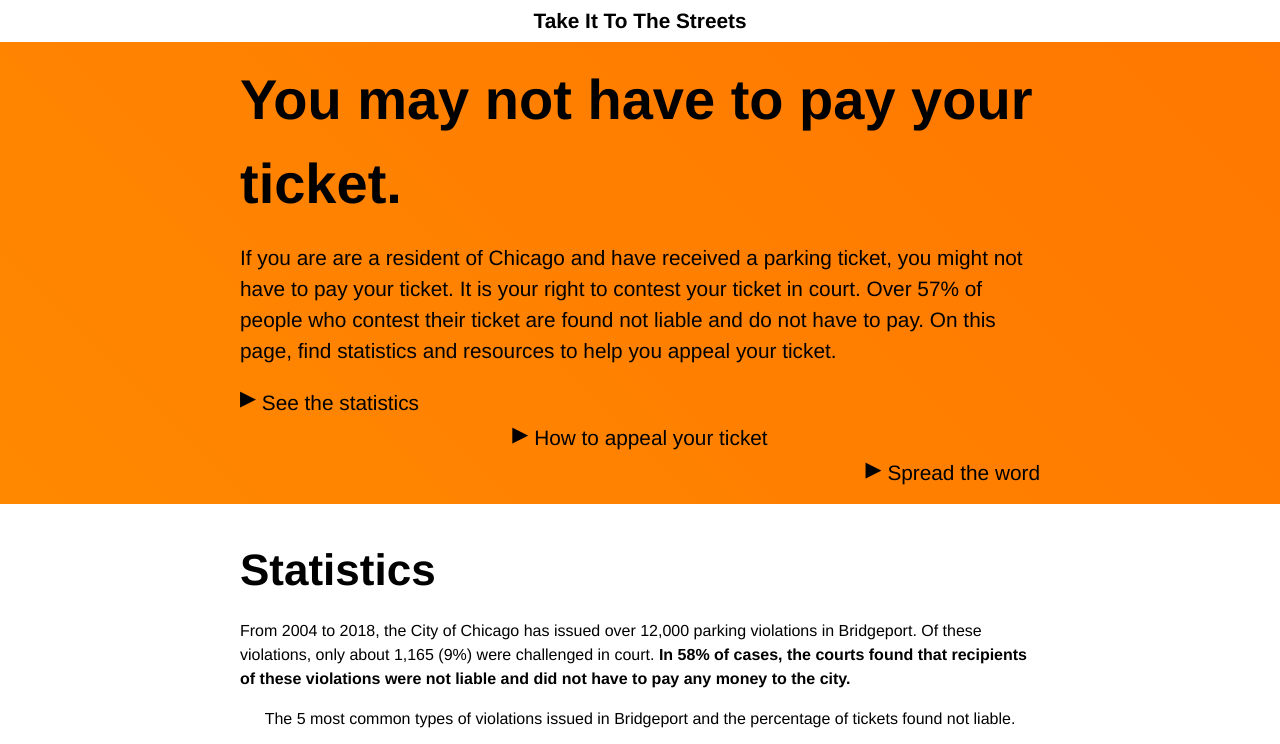
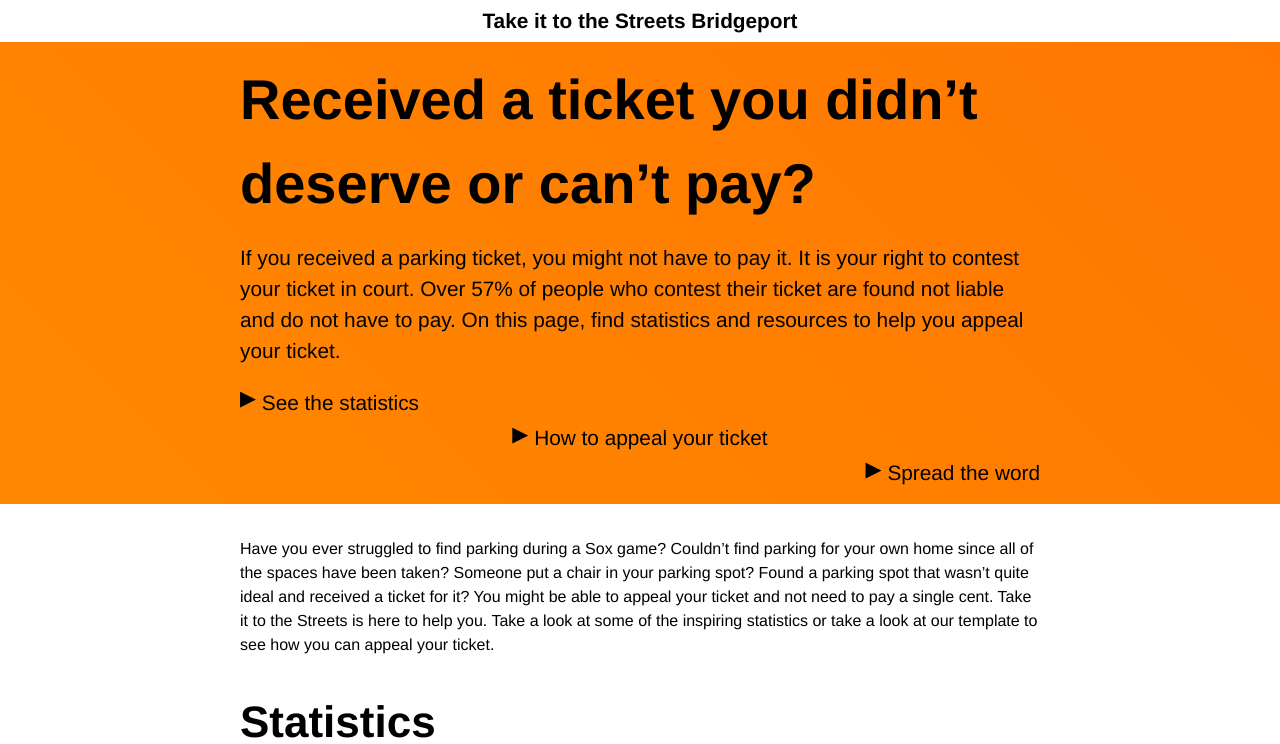
Before and after one commit to omcgrath-iit/com421-final-website, a plain HTML site: page index.html in a window 1280 px wide. Shown: the top 744 px of the page. Drawn offline with Linux system fonts and the light colour scheme.

Commit message:
improve header

```diff
--- a/index.html
+++ b/index.html
@@ -8,10 +8,10 @@
 	</head>
 	<body>
 		<header>
-			<h1>Take It To The Streets</h1>
-			<p class="huge">You may not have to pay your ticket.</p>
+			<h1>Take it to the Streets Bridgeport</h1>
+			<p class="huge">Received a ticket you didn’t deserve or can’t pay?</p>
 			<p>
-				If you are are a resident of Chicago and have received a parking ticket, you might not have to pay your ticket.
+				If you received a parking ticket, you might not have to pay it.
 				It is your right to contest your ticket in court.
 				Over 57% of people who contest their ticket are found not liable and do not have to pay.
 				On this page, find statistics and resources to help you appeal your ticket.
@@ -25,6 +25,15 @@
 			</nav>
 		</header>
 		<main>
+		<p>
+			Have you ever struggled to find parking during a Sox game?
+			Couldn’t find parking for your own home since all of the spaces have been taken?
+			Someone put a chair in your parking spot?
+			Found a parking spot that wasn’t quite ideal and received a ticket for it?
+			You might be able to appeal your ticket and not need to pay a single cent.
+			Take it to the Streets is here to help you.
+			Take a look at some of the inspiring statistics or take a look at our template to see how you can appeal your ticket.
+		</p>
 		<section id="statistics">
 			<h2>Statistics</h2>
 			<p>
--- a/styles.css
+++ b/styles.css
@@ -58,6 +58,13 @@ h3 {
 	margin-top: 2.0rem;
 }
 
+@media (max-width: 850px) {
+	.huge {
+		font-size: 300%;
+		line-height: 1.3;
+	}
+}
+
 /* Lists */
 @media (min-width: 850px) {
 	.twocol {
@@ -100,6 +107,7 @@ header {
 	background: linear-gradient(45deg, #ff8800, #ff7700), #ff8800;
 	border-bottom: 1px solid white;
 	color: #000000;
+	margin-bottom: 2rem;
 }
 
 header h1 {
```
